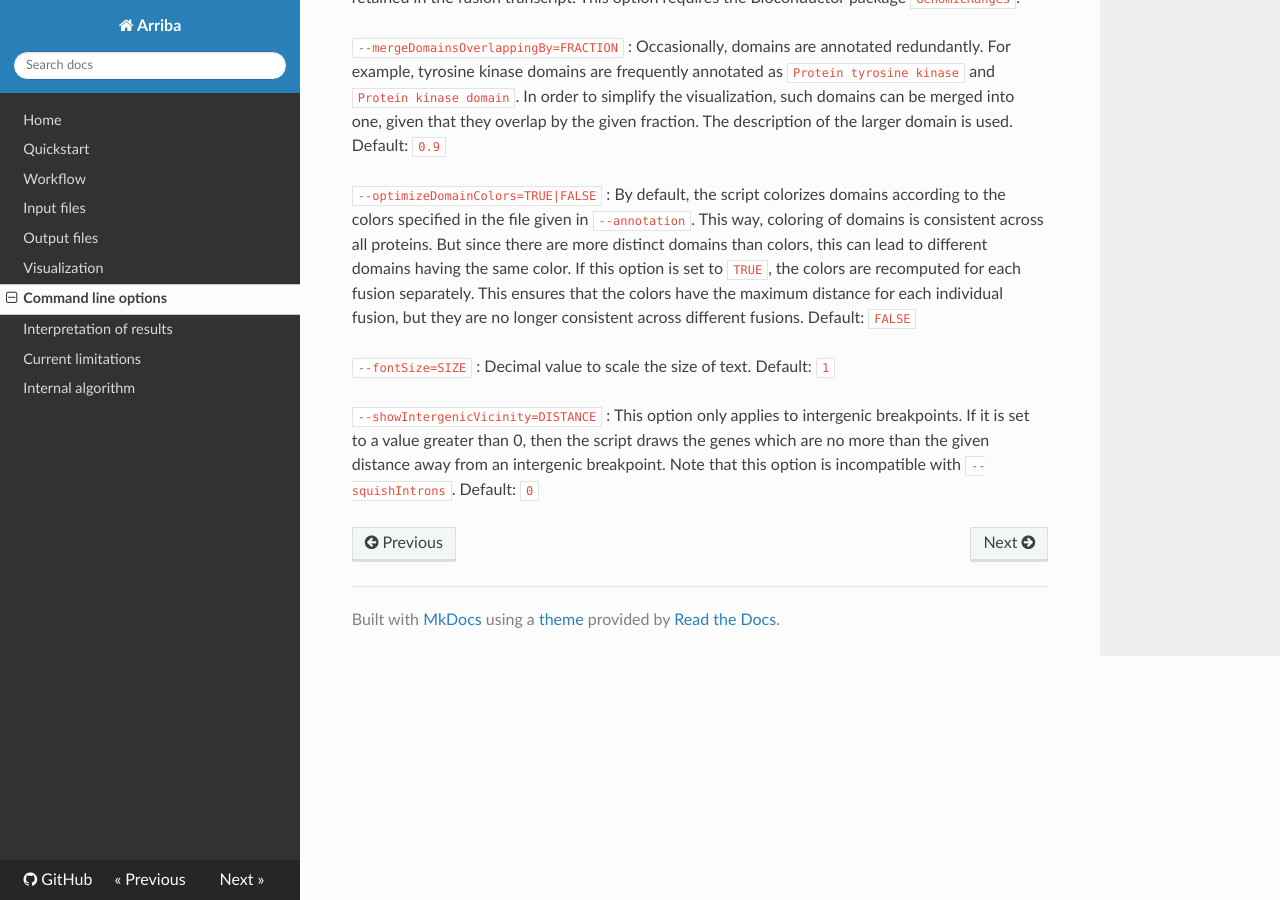
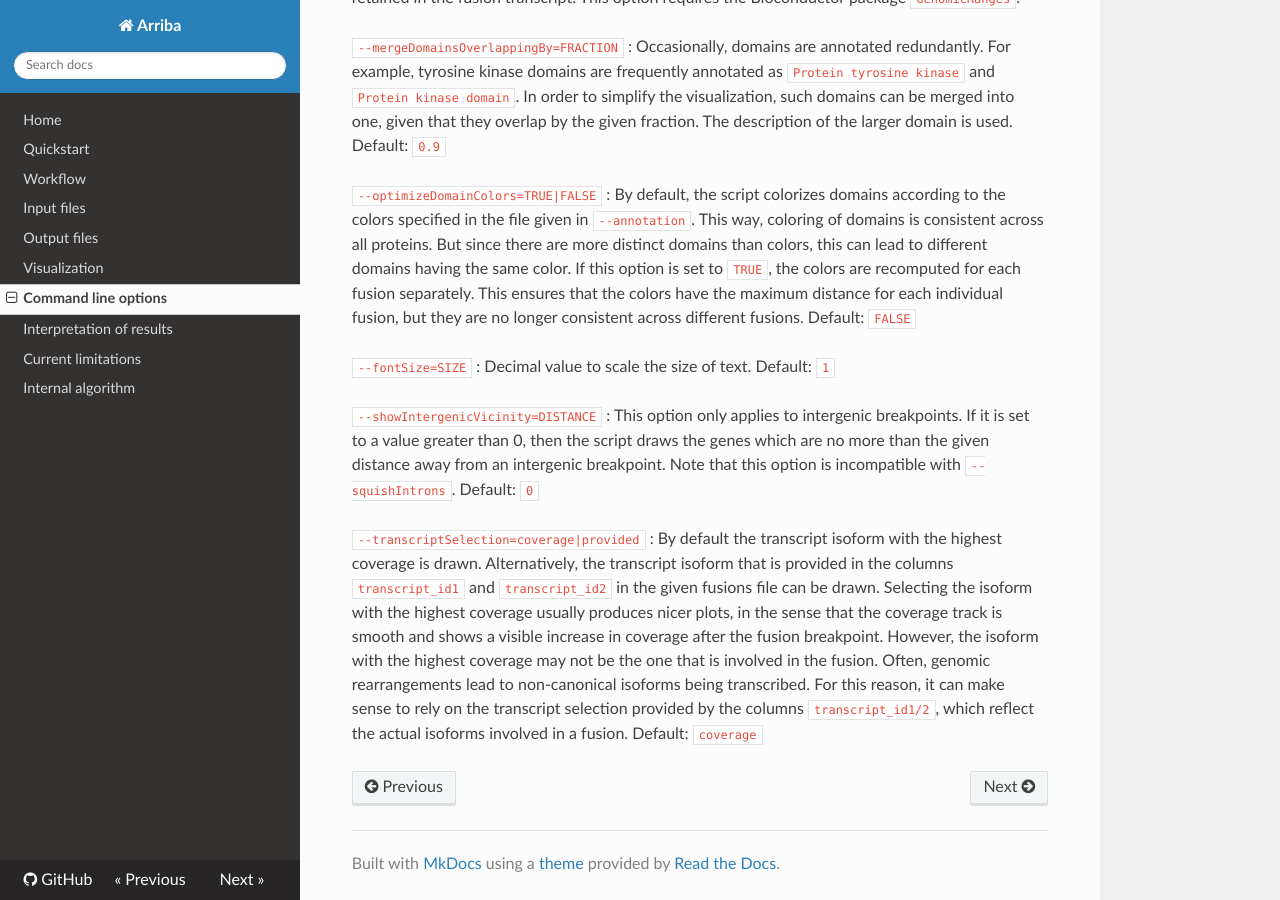
Before and after one commit to suhrig/arriba, an MkDocs documentation site: the page built from documentation/command-line-options.md, in a window 1280 px wide and 900 px high, scrolled down 5520 px. Built offline with MkDocs 1.6.1, drawn with Linux system fonts in a browser that asks for light colours; nearby versions of some CDN libraries; old or Windows-style settings are respelled for this version of MkDocs.

Commit message:
user can choose whether to select transcript to draw by coverage or by fusions file

```diff
--- a/documentation/command-line-options.md
+++ b/documentation/command-line-options.md
@@ -185,3 +185,6 @@ draw_fusions.R --annotation=annotation.gtf --fusions=fusions.tsv --output=output
 
 `--showIntergenicVicinity=DISTANCE`
 : This option only applies to intergenic breakpoints. If it is set to a value greater than 0, then the script draws the genes which are no more than the given distance away from an intergenic breakpoint. Note that this option is incompatible with `--squishIntrons`. Default: `0`
+
+`--transcriptSelection=coverage|provided`
+: By default the transcript isoform with the highest coverage is drawn. Alternatively, the transcript isoform that is provided in the columns `transcript_id1` and `transcript_id2` in the given fusions file can be drawn. Selecting the isoform with the highest coverage usually produces nicer plots, in the sense that the coverage track is smooth and shows a visible increase in coverage after the fusion breakpoint. However, the isoform with the highest coverage may not be the one that is involved in the fusion. Often, genomic rearrangements lead to non-canonical isoforms being transcribed. For this reason, it can make sense to rely on the transcript selection provided by the columns `transcript_id1/2`, which reflect the actual isoforms involved in a fusion. Default: `coverage`
```
Also changed, not shown: 1 other file.
